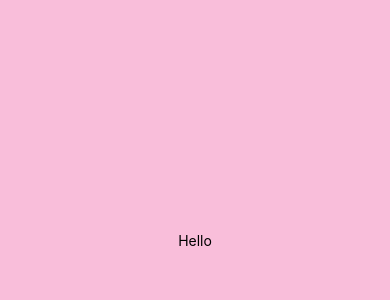
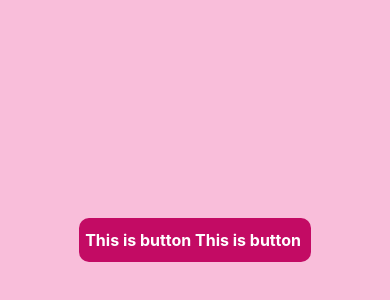
Before and after one commit to gurjnderSingh/RNUserAuthentication, a React Native app in the folder UserAuthentication/: screen / in a window 390 px wide. Shown: the part 182-482 px from the top of the page. Built offline with nearby package versions, Linux system fonts and the light colour scheme.

Commit message:
button UI added

```diff
--- a/UserAuthentication/App.js
+++ b/UserAuthentication/App.js
@@ -3,10 +3,14 @@ import {View, Text, StyleSheet} from 'react-native';
 import {NavigationContainer} from '@react-navigation/native';
 import {createNativeStackNavigator} from '@react-navigation/native-stack';
 import {COLOR} from './constants/styles';
+import LoginUI from './Screens/Login';
+import Button from './UI/Button';
 function App() {
   return (
     <View style={styles.rootContainer}>
-      <Text>Hello</Text>
+      {/* <Text>Hello</Text> */}
+      <Button>This is button This is button </Button>
+
     </View>
   );
 }
--- /dev/null
+++ b/UserAuthentication/Screens/Login.js
@@ -0,0 +1,11 @@
+import React from 'react';
+import {View, Text, StyleSheet} from 'react-native';
+
+function LoginUI() {
+    return(
+        <View>
+            <Text>LoginUI</Text>
+        </View>
+    )
+}
+export default LoginUI;
--- /dev/null
+++ b/UserAuthentication/UI/Button.js
@@ -0,0 +1,30 @@
+import React from 'react';
+import {View, Text, StyleSheet, Pressable} from 'react-native';
+import {COLOR} from '../constants/styles';
+function Button({children, onPress}) {
+  return  (
+    <Pressable onPress={onPress} style={({pressed})=> [styles.button, pressed && styles.opacity]}>
+      <View>
+        <Text style={styles.buttonText}>{children}</Text>
+      </View>
+    </Pressable>
+  );
+}
+export default Button;
+const styles = StyleSheet.create({
+  button: {
+    borderRadius: 10,
+    backgroundColor: COLOR.primary500,
+    paddingHorizontal: 6,
+    paddingVertical: 12,
+  },
+  buttonText: {
+    textAlign: 'center',
+    color: 'white',
+    fontSize: 16,
+    fontWeight: 'bold',
+  },
+  opacity: {
+      opacity: 0.3
+  }
+});
```
